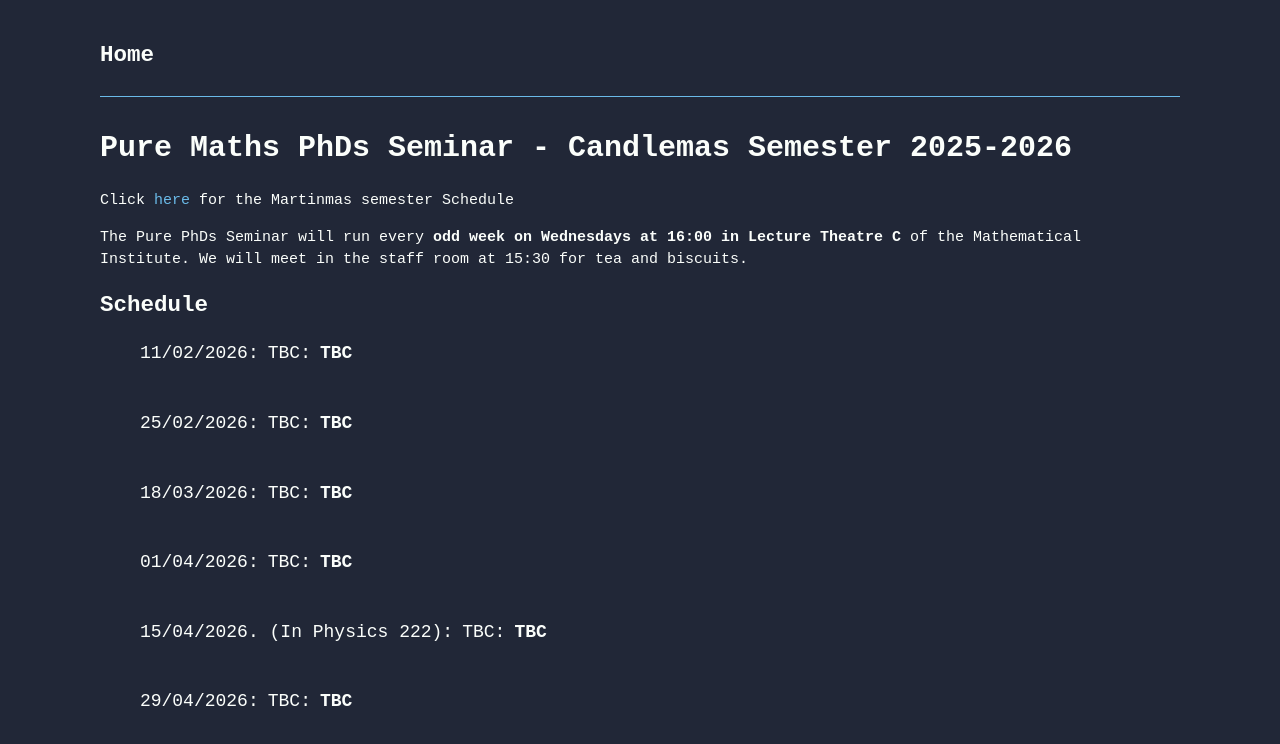
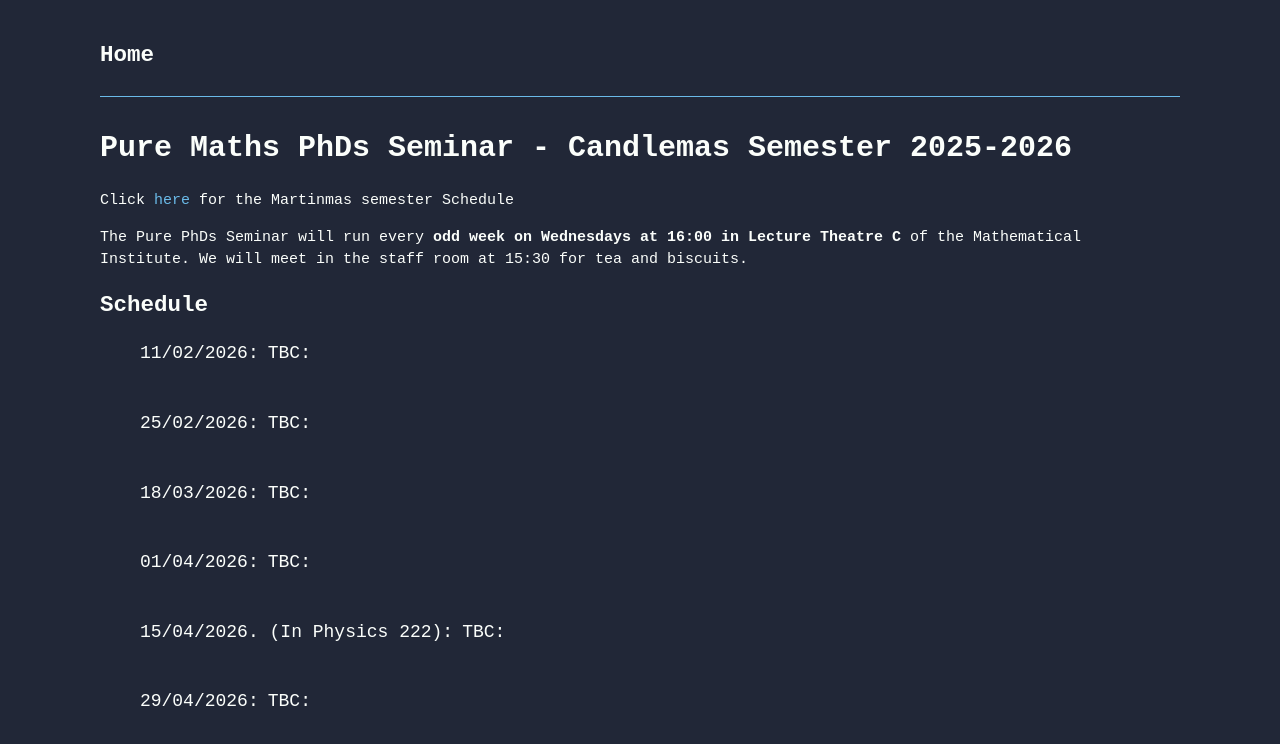
Before and after one commit to AnadeOre/anadeore.github.io, a Next.js app: page /purephd in a window 1280 px wide. Shown: the top 744 px of the page. Built offline with nearby package versions, Linux system fonts and the light colour scheme.

Commit message:
pure PhD seminar remove TBC titles

```diff
--- a/src/app/purephd/page.jsx
+++ b/src/app/purephd/page.jsx
@@ -27,7 +27,7 @@ const Page = () => {
         <Schedule
           time='11/02/2026' //ANALYSIS (Fabian?)
           speaker='TBC'
-          title='TBC'
+          // title='TBC'
           // abstract='TBC'
           // slides='/'
         />
@@ -35,7 +35,7 @@ const Page = () => {
         <Schedule
           time='25/02/2026' //ALGEBRA
           speaker='TBC'
-          title='TBC'
+          // title='TBC'
           // abstract='TBC'
           // slides='/'
         />
@@ -43,7 +43,7 @@ const Page = () => {
         <Schedule
           time='18/03/2026' //ANALYSIS (Firdavs?)
           speaker='TBC'
-          title='TBC'
+          // title='TBC'
           // abstract='TBC'
           // slides='/'
         />
@@ -51,7 +51,7 @@ const Page = () => {
         <Schedule
           time='01/04/2026' //ALGEBRA
           speaker='TBC'
-          title='TBC'
+          // title='TBC'
           // abstract='TBC'
           // slides='/'
         />
@@ -59,7 +59,7 @@ const Page = () => {
         <Schedule
           time='15/04/2026. (In Physics 222)' //ANALYSIS
           speaker='TBC'
-          title='TBC'
+          // title='TBC'
           // abstract='TBC'
           // slides='/'
         />
@@ -67,7 +67,7 @@ const Page = () => {
         <Schedule
           time='29/04/2026' //ALGEBRA
           speaker='TBC'
-          title='TBC'
+          // title='TBC'
           // abstract="TBC"
           // slides='/'
         />
```
